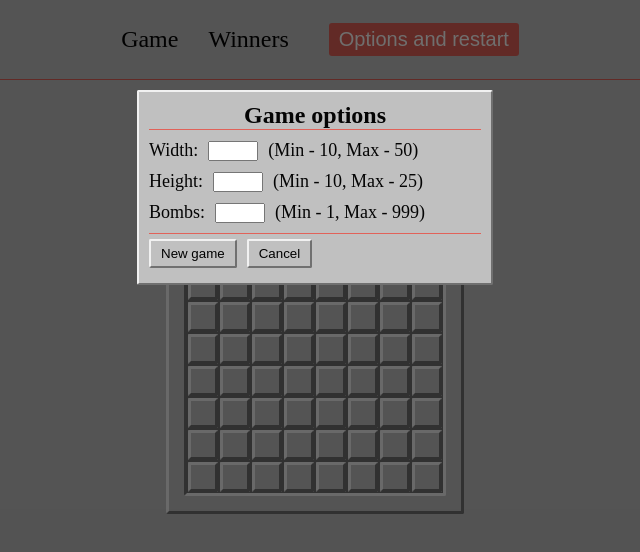
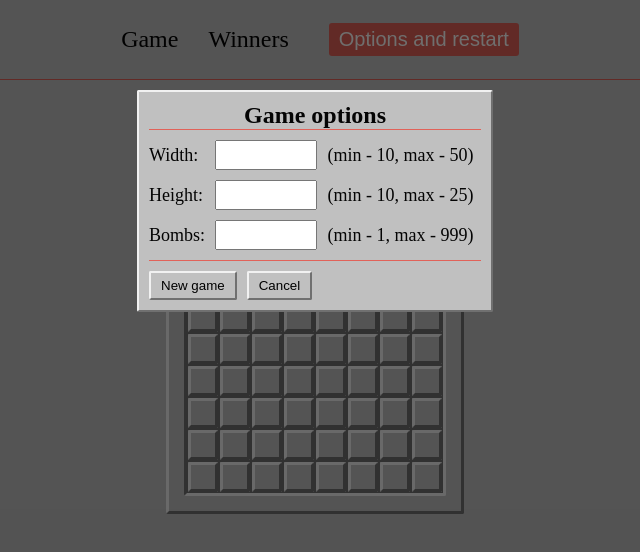
Before and after one commit to evg-zlg/sapper, a React (Vite) app: page / in a window 1280 px wide. Both pictures are taken after a click on the button "Custom". Shown: the top 552 px of the page, without its empty margins (325-965 px from the left). Built offline with nearby package versions, Linux system fonts and the light colour scheme.

Commit message:
feat: add grid template for form inputs and labels

```diff
--- a/src/components/GameMenu/CustomParamsForm.tsx
+++ b/src/components/GameMenu/CustomParamsForm.tsx
@@ -9,10 +9,8 @@ import styled from 'styled-components';
 import { Frame } from '../Frame';
 
 import { useAppDispatch } from '../../hooks/redux';
-import { changeLevel, changePhase } from '../../store/reducers/gameSlice';
+import { changeLevel } from '../../store/reducers/gameSlice';
 import { IBoardParams, TLevelType } from '../../types/types';
-import { levels } from '../../const/const';
-import { getBoardParamsByLevelType } from '../GameBoard/utils';
 
 const CustomParamsModal = styled.div`
   position: fixed;
@@ -38,6 +36,7 @@ const CustomParamsFormStyled = styled.form`
   display: flex;
   flex-direction: column;
   gap: 10px;
+
 `;
 
 const TitleForm = styled.h2`
@@ -45,23 +44,30 @@ const TitleForm = styled.h2`
   border-bottom: 1px solid var(--primary-accent-color);
 `;
 
+const GridTemplate = styled.div`
+  display: grid;
+  grid-template-columns: 1fr 2fr 3fr;
+  gap: 10px;
+  grid-template-rows: 1fr 1fr 1fr;
+  padding: 0 0 10px 0;
+  border-bottom: 1px solid var(--primary-accent-color);
+
+`;
+
 const Label = styled.label`
   display: inline-flex;
   align-items: center;
   gap: 10px;
   font-size: 18px;
-  text-transform: capitalize;
 `;
 
 const Input = styled.input`
-  height: 20px;
-  width: 50px;
+  height: 30px;
+  width: 100%;
   outline: none;
 `;
 
 const Control = styled.div`
-  border-top: 1px solid var(--primary-accent-color);
-  padding: 5px 0;
   display: flex;
   gap: 10px;
 `;
@@ -132,36 +138,35 @@ function CustomParamsForm({ setShowCustomParamsForm }: ICustomParamsForm) {
           onReset={resetFormHandler}
         >
           <TitleForm>Game options </TitleForm>
-          <Label htmlFor="input-col">
-            Width:
+          <GridTemplate>
+            <Label htmlFor="input-col">Width:</Label>
             <Input
               type="text"
               id="input-row"
               value={rowValue}
               onChange={rowInputHandler}
             />
-            (min - 10, max - 50)
-          </Label>
-          <Label htmlFor="input-col">
-            Height:
+            <Label>(min - 10, max - 50)</Label>
+
+            <Label htmlFor="input-col">Height:</Label>
             <Input
               type="text"
               id="input-col"
               value={colValue}
               onChange={colInputHandler}
             />
-            (min - 10, max - 25)
-          </Label>
-          <Label htmlFor="input-bomb">
-            Bombs:
+            <Label>(min - 10, max - 25)</Label>
+
+            <Label htmlFor="input-bomb">Bombs:</Label>
             <Input
               type="text"
               id="input-bomb"
               value={bombValue}
               onChange={bombInputHandler}
             />
-            (min - 1, max - 999)
-          </Label>
+            <Label>(min - 1, max - 999)</Label>
+          </GridTemplate>
+
           <Control>
             <Frame variant="form-outside">
               <Button type="submit" value="New game" />
```
